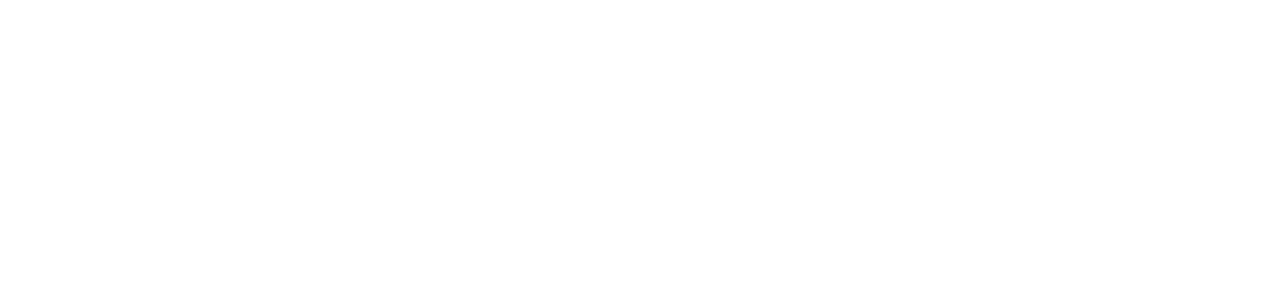
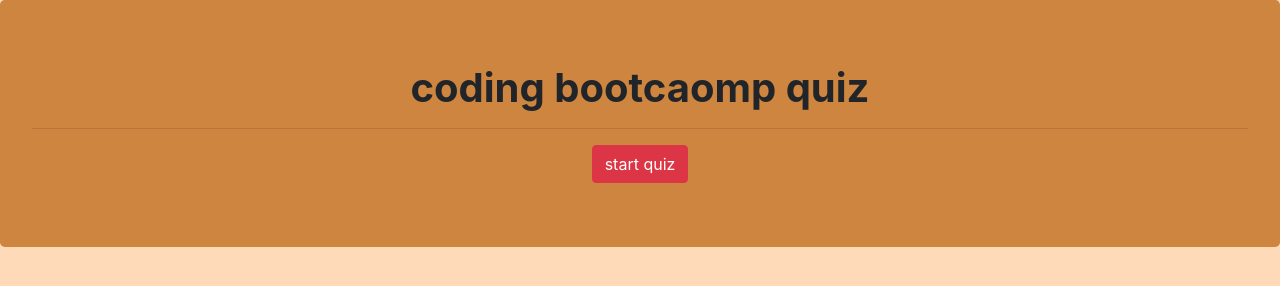
Before and after one commit to iean-hennig/codingQuiz, a plain HTML site: page index.html in a window 1280 px wide. Drawn offline with nearby package versions, Linux system fonts and the light colour scheme.

Commit message:
added bootstrap jumbotron and styled the page

```diff
--- a/app.js
+++ b/app.js
@@ -0,0 +1 @@
+var ansers = ["A", "b", "c", "d,"]
--- a/index.html
+++ b/index.html
@@ -3,36 +3,29 @@
 <head>
     <meta charset="UTF-8">
     <meta name="viewport" content="width=device-width, initial-scale=1.0">
-    <title>Document</title>
+    <title>coding Quiz</title>
+    <link href="https://fonts.googleapis.com/css?family=Alfa+Slab+One&display=swap" rel="stylesheet">
     <link rel="stylesheet" href="https://stackpath.bootstrapcdn.com/bootstrap/4.4.1/css/bootstrap.min.css" integrity="sha384-Vkoo8x4CGsO3+Hhxv8T/Q5PaXtkKtu6ug5TOeNV6gBiFeWPGFN9MuhOf23Q9Ifjh" crossorigin="anonymous">
     <link rel="stylesheet" href="style.css">
+
 </head>
 <body>
 
-<title>
-    <h1>codeing quiz</h1>
-
-</title>
+    <div class="jumbotron">
+        <h1 class="text-center">
+          <strong>coding bootcaomp quiz</strong>
+        </h1>
+        <hr>
+        <div id="musicControls" class="text-center">
+            <button type="button" class="btn btn-danger">start quiz</button>
+        </div>
 
 
 
 
+  <script src="https://code.jquery.com/jquery-3.4.1.slim.min.js" integrity="sha384-J6qa4849blE2+poT4WnyKhv5vZF5SrPo0iEjwBvKU7imGFAV0wwj1yYfoRSJoZ+n" crossorigin="anonymous"></script>
+<script src="https://cdn.jsdelivr.net/npm/popper.js@1.16.0/dist/umd/popper.min.js" integrity="sha384-Q6E9RHvbIyZFJoft+2mJbHaEWldlvI9IOYy5n3zV9zzTtmI3UksdQRVvoxMfooAo" crossorigin="anonymous"></script>
+<script src="https://stackpath.bootstrapcdn.com/bootstrap/4.4.1/js/bootstrap.min.js" integrity="sha384-wfSDF2E50Y2D1uUdj0O3uMBJnjuUD4Ih7YwaYd1iqfktj0Uod8GCExl3Og8ifwB6" crossorigin="anonymous"></script>
 
-
-
-
-
-
-
-
-
-
-
-
-
-
-    <script src="https://code.jquery.com/jquery-3.4.1.slim.min.js" integrity="sha384-J6qa4849blE2+poT4WnyKhv5vZF5SrPo0iEjwBvKU7imGFAV0wwj1yYfoRSJoZ+n" crossorigin="anonymous"></script>
-    <script src="https://cdn.jsdelivr.net/npm/popper.js@1.16.0/dist/umd/popper.min.js" integrity="sha384-Q6E9RHvbIyZFJoft+2mJbHaEWldlvI9IOYy5n3zV9zzTtmI3UksdQRVvoxMfooAo" crossorigin="anonymous"></script>
-    <script src="https://stackpath.bootstrapcdn.com/bootstrap/4.4.1/js/bootstrap.min.js" integrity="sha384-wfSDF2E50Y2D1uUdj0O3uMBJnjuUD4Ih7YwaYd1iqfktj0Uod8GCExl3Og8ifwB6" crossorigin="anonymous"></script>
 </body>
 </html>
--- a/style.css
+++ b/style.css
@@ -1,3 +1,8 @@
-title{
-    text-align: center;
+body{
+    background-color: peachpuff;
 }
+
+.jumbotron{
+    background-color: peru;
+    font-weight: 300;
+}
```
Also changed, not shown: 1 other file.
